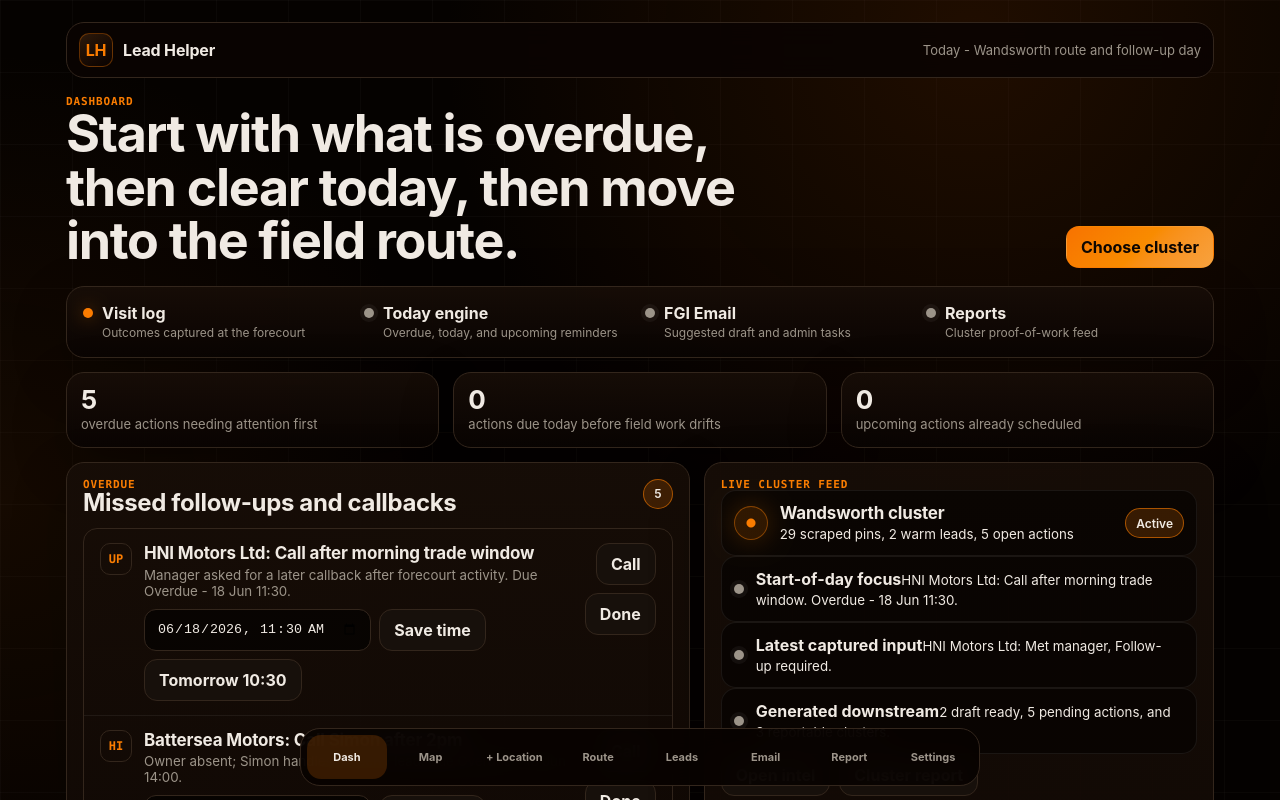
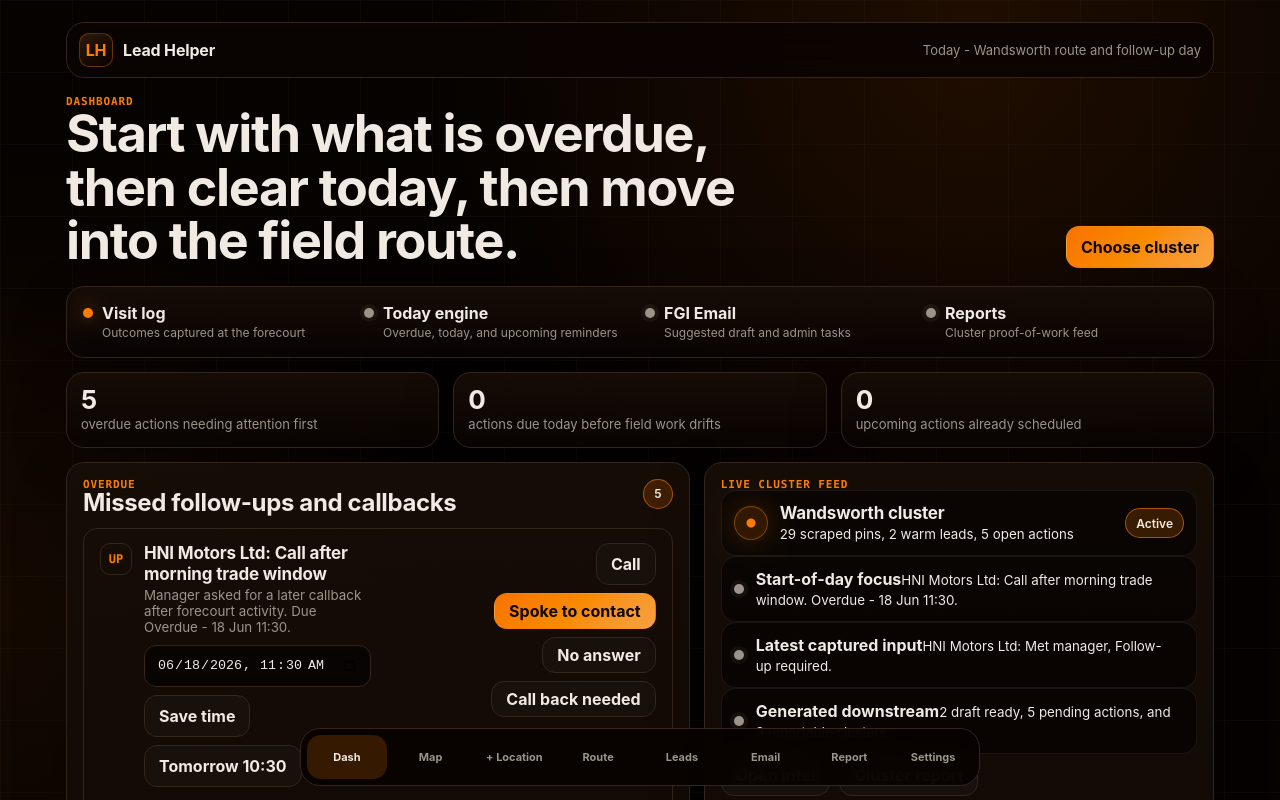
Before and after one commit to LayerMaker/Lead-Helper, a React (Vite) app: page / in a window 1280 px wide. Shown: the top 800 px of the page. Built offline with nearby package versions, Linux system fonts and the light colour scheme; no server answers; what @turf/buffer, @turf/center-of-mass, @turf/convex would draw is missing.

Commit message:
Remove report summary and add dashboard outcomes

```diff
--- a/src/components/ClusterReportTemplate.jsx
+++ b/src/components/ClusterReportTemplate.jsx
@@ -265,39 +265,6 @@ export function ClusterReportTemplate({ report, exportRef = null, mode = "previe
           ))}
         </div>
 
-        <aside className="report-export-sidebar">
-          <section className="report-sidebar-card">
-            <div className="kicker">Actions taken</div>
-            <ul>
-              {report.actionsTaken.map((item) => (
-                <li key={`${item.title}-${item.detail}`}>
-                  <strong style={{ color: item.colour }}>{item.title}</strong>
-                  <span>{item.detail}</span>
-                </li>
-              ))}
-            </ul>
-          </section>
-
-          <section className="report-sidebar-card">
-            <div className="kicker">Logs generated</div>
-            <ul className="report-evidence-list">
-              {report.evidenceGenerated.map((item) => (
-                <li key={item.label}>
-                  <span>{item.label}</span>
-                  <strong>{item.value}</strong>
-                </li>
-              ))}
-            </ul>
-          </section>
-
-          <section className="report-sidebar-card report-sidebar-summary">
-            <div className="kicker">Cluster summary</div>
-            <p>
-              {report.summary.dealershipsVisited} dealerships visited, {report.summary.contactsCaptured} contacts captured,{" "}
-              {report.summary.sentFollowUps} follow-ups sent, {report.summary.evidenceCount} total log entries recorded.
-            </p>
-          </section>
-        </aside>
       </section>
 
       <footer className="report-export-footer">
--- a/src/index.css
+++ b/src/index.css
@@ -990,7 +990,7 @@ p { margin: 0; color: var(--muted); line-height: 1.55; }
 .report-stat-card.mint strong { color: oklch(76% 0.14 150); }
 .report-export-body {
   display: grid;
-  grid-template-columns: minmax(0, 1.28fr) minmax(280px, 0.72fr);
+  grid-template-columns: 1fr;
   gap: 14px;
   align-items: start;
 }
@@ -1297,6 +1297,16 @@ p { margin: 0; color: var(--muted); line-height: 1.55; }
   gap: 8px;
   justify-items: end;
 }
+.dashboard-completion-options {
+  display: flex;
+  flex-wrap: wrap;
+  justify-content: flex-end;
+  gap: 8px;
+  max-width: 360px;
+}
+.dashboard-completion-options .btn {
+  min-height: 36px;
+}
 .compact-datetime {
   width: auto;
   min-width: 196px;
@@ -1324,6 +1334,13 @@ p { margin: 0; color: var(--muted); line-height: 1.55; }
   .dashboard-action-cta {
     justify-items: stretch;
   }
+  .dashboard-completion-options {
+    justify-content: stretch;
+    max-width: none;
+  }
+  .dashboard-completion-options .btn {
+    flex: 1 1 140px;
+  }
   .compact-datetime {
     min-width: 0;
     width: 100%;
--- a/src/pages/DashboardPage.jsx
+++ b/src/pages/DashboardPage.jsx
@@ -4,9 +4,45 @@ import { AppLayout } from "../components/AppLayout";
 import { fromDateTimeLocalValue, getPendingActionBuckets, toDateTimeLocalValue } from "../lib/leadHelperModel";
 import { useAppState } from "../state/AppState";
 
+function getCompletionOptions(action) {
+  const title = String(action.title || "").toLowerCase();
+
+  if (action.type === "email") {
+    const sentLabel = title.includes("pack") || title.includes("details") || title.includes("summary") ? "Site pack sent" : "Email sent";
+    return [
+      { label: sentLabel, outcome: "follow_up_sent" },
+      { label: "No reply yet", outcome: "no_reply_yet" },
+      { label: "Responded", outcome: "responded" },
+      { label: "Closed for now", outcome: "closed_for_now" },
+    ];
+  }
+
+  if (action.type === "call") {
+    return [
+      { label: "Spoke to contact", outcome: "call_completed" },
+      { label: "No answer", outcome: "no_answer" },
+      { label: "Call back needed", outcome: "call_back_needed" },
+    ];
+  }
+
+  if (action.type === "site_walk") {
+    return [
+      { label: "Confirmed", outcome: "site_walk_confirmed" },
+      { label: "Reschedule needed", outcome: "site_walk_reschedule" },
+      { label: "Completed", outcome: "site_walk_completed" },
+    ];
+  }
+
+  return [
+    { label: "Done", outcome: "done" },
+    { label: "Follow-up needed", outcome: "follow_up_needed" },
+  ];
+}
+
 function ScheduledActionRow({ action, getDealershipById, dispatch }) {
   const [scheduleValue, setScheduleValue] = useState(toDateTimeLocalValue(action.dueAt));
   const dealership = getDealershipById(action.dealershipId);
+  const completionOptions = getCompletionOptions(action);
 
   function openDestination() {
     dispatch({ type: "select-dealership", dealershipId: action.dealershipId });
@@ -71,9 +107,25 @@ function ScheduledActionRow({ action, getDealershipById, dispatch }) {
             {action.type === "call" ? "Call" : "Review"}
           </Link>
         )}
-        <button className="btn" type="button" onClick={() => dispatch({ type: "complete-action", actionId: action.id })}>
-          Done
-        </button>
+        <div className="dashboard-completion-options" aria-label="Complete action outcome">
+          {completionOptions.map((option, index) => (
+            <button
+              className={`btn${index === 0 ? " primary" : ""}`}
+              key={option.outcome}
+              type="button"
+              onClick={() =>
+                dispatch({
+                  type: "complete-action",
+                  actionId: action.id,
+                  outcome: option.outcome,
+                  label: option.label,
+                })
+              }
+            >
+              {option.label}
+            </button>
+          ))}
+        </div>
       </div>
     </div>
   );
--- a/src/state/AppState.jsx
+++ b/src/state/AppState.jsx
@@ -149,6 +149,9 @@ function reducer(state, action) {
             ...item,
             status: "done",
             completedAt: new Date().toISOString(),
+            completedOutcome: action.outcome || "done",
+            completedLabel: action.label || "Done",
+            completedNote: action.note || "",
           }
         : item,
     );
```
